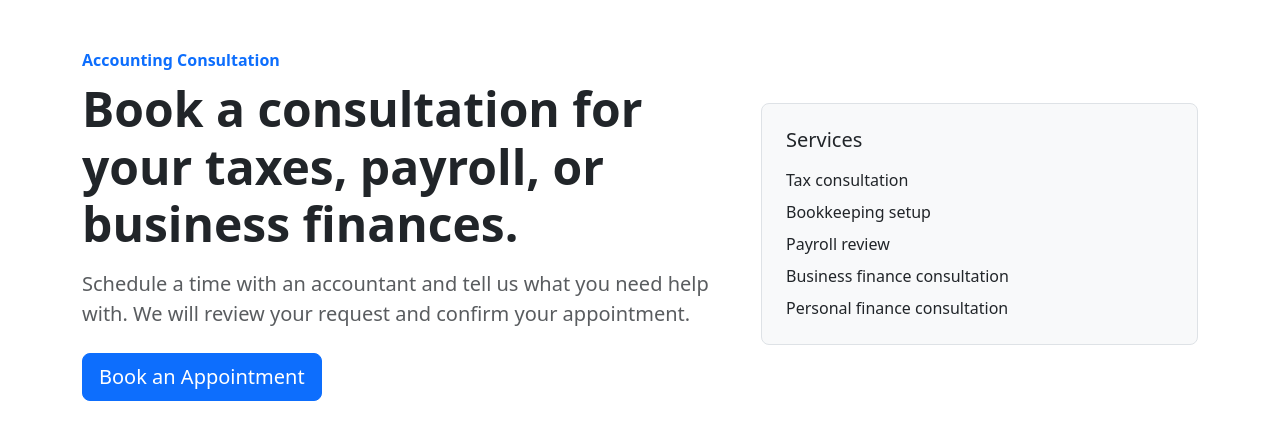
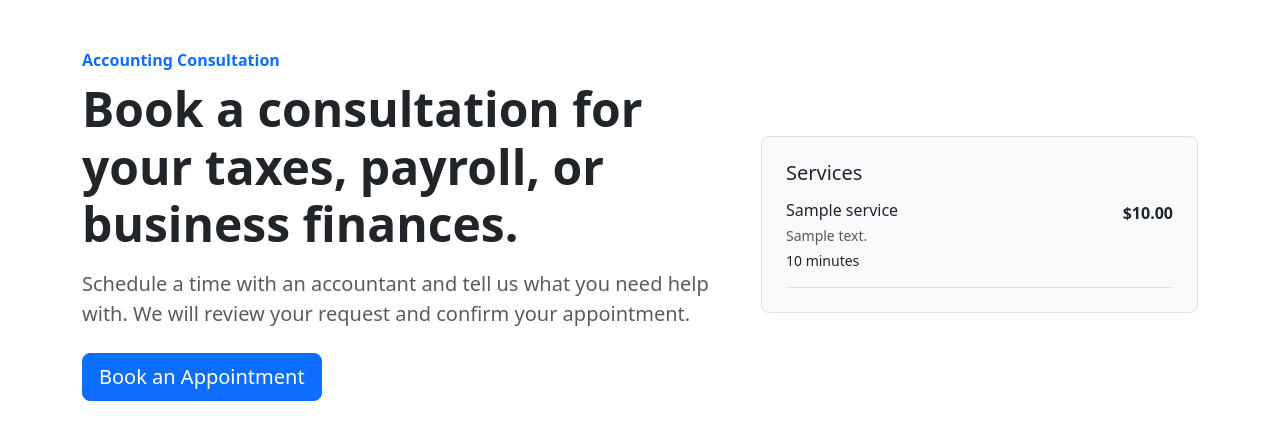
Before and after one commit to vfb-dev/bookbookgo, a Django app: page / in a window 1280 px wide. Shown: the part 57-497 px from the top of the page. Run offline with Django 5.2, Linux system fonts and the light colour scheme; tables that the repository leaves empty hold one stand-in row (values such as "Sample post"); some libraries are stand-ins or nearby versions.

Commit message:
services adjust

```diff
--- a/bookings/forms.py
+++ b/bookings/forms.py
@@ -1,7 +1,7 @@
 from django.utils import timezone
 
 from django import forms
-from .models import Appointment
+from .models import Appointment, Service
 
 
 class AppointmentForm(forms.ModelForm):
@@ -28,6 +28,7 @@ class AppointmentForm(forms.ModelForm):
     def __init__(self, *args, **kwargs):
         super().__init__(*args, **kwargs)
 
+        self.fields["service"].queryset = Service.objects.filter(is_active=True)
         self.fields["appointment_date"].widget.attrs["min"] = timezone.localdate().isoformat()
 
         for field in self.fields.values():
--- a/bookings/views.py
+++ b/bookings/views.py
@@ -1,7 +1,7 @@
 from datetime import timedelta
 
 from .forms import AppointmentForm, AppointmentStatusForm
-from .models import Appointment
+from .models import Appointment, Service
 from .emails import (
     send_accountant_new_appointment_email,
     send_client_appointment_received_email,
@@ -23,7 +23,13 @@ from django.conf import settings
 
 class HomeView(View):
     def get(self, request):
-        return render(request, "bookings/home.html")
+        services = Service.objects.filter(is_active=True)
+
+        return render(
+            request,
+            "bookings/home.html",
+            {"services": services},
+        )
 
 class DashboardView(LoginRequiredMixin, View):
     login_url = "/admin/login/"
@@ -88,7 +94,9 @@ class DashboardView(LoginRequiredMixin, View):
 class AppointmentCreateView(View):
     def get(self, request):
         form = AppointmentForm()
-        return render(request, "bookings/appointment_form.html", {"form": form})
+        services = Service.objects.filter(is_active=True)
+
+        return render(request, "bookings/appointment_form.html", {"form": form, "services": services})
 
     def post(self, request):
         form = AppointmentForm(request.POST)
@@ -101,7 +109,7 @@ class AppointmentCreateView(View):
 
             return redirect("appointment_success", pk=appointment.pk)
 
-        return render(request, "bookings/appointment_form.html", {"form": form})
+        return render(request, "bookings/appointment_form.html", {"form": form, "services": Service.objects.filter(is_active=True)})
 
 class AppointmentSuccessView(View):
     def get(self, request, pk):
--- a/templates/bookings/home.html
+++ b/templates/bookings/home.html
@@ -1,4 +1,7 @@
-{% extends 'base.html' %} {% block content %}
+{% extends 'base.html' %}
+
+<!-- Content -->
+{% block content %}
 <section class="py-5">
   <div class="container">
     <div class="row align-items-center g-5">
@@ -21,13 +24,27 @@
         <div class="border rounded-3 p-4 bg-light">
           <h2 class="h5 mb-3">Services</h2>
 
-          <ul class="list-unstyled mb-0">
-            <li class="mb-2">Tax consultation</li>
-            <li class="mb-2">Bookkeeping setup</li>
-            <li class="mb-2">Payroll review</li>
-            <li class="mb-2">Business finance consultation</li>
-            <li>Personal finance consultation</li>
-          </ul>
+          <div class="d-grid gap-3">
+            {% for service in services %}
+            <div class="border-bottom pb-3">
+              <div class="d-flex justify-content-between gap-3">
+                <h3 class="h6 mb-1">{{ service.name }}</h3>
+
+                {% if service.price %}
+                <span class="fw-semibold">${{ service.price }}</span>
+                {% endif %}
+              </div>
+
+              {% if service.description %}
+              <p class="text-muted small mb-1">{{ service.description }}</p>
+              {% endif %}
+
+              <p class="small mb-0">{{ service.duration_minutes }} minutes</p>
+            </div>
+            {% empty %}
+            <p class="text-muted mb-0">No services are currently available.</p>
+            {% endfor %}
+          </div>
         </div>
       </div>
     </div>
```
Also changed, not shown: templates/bookings/appointment_form.html (+85 -10 lines).
